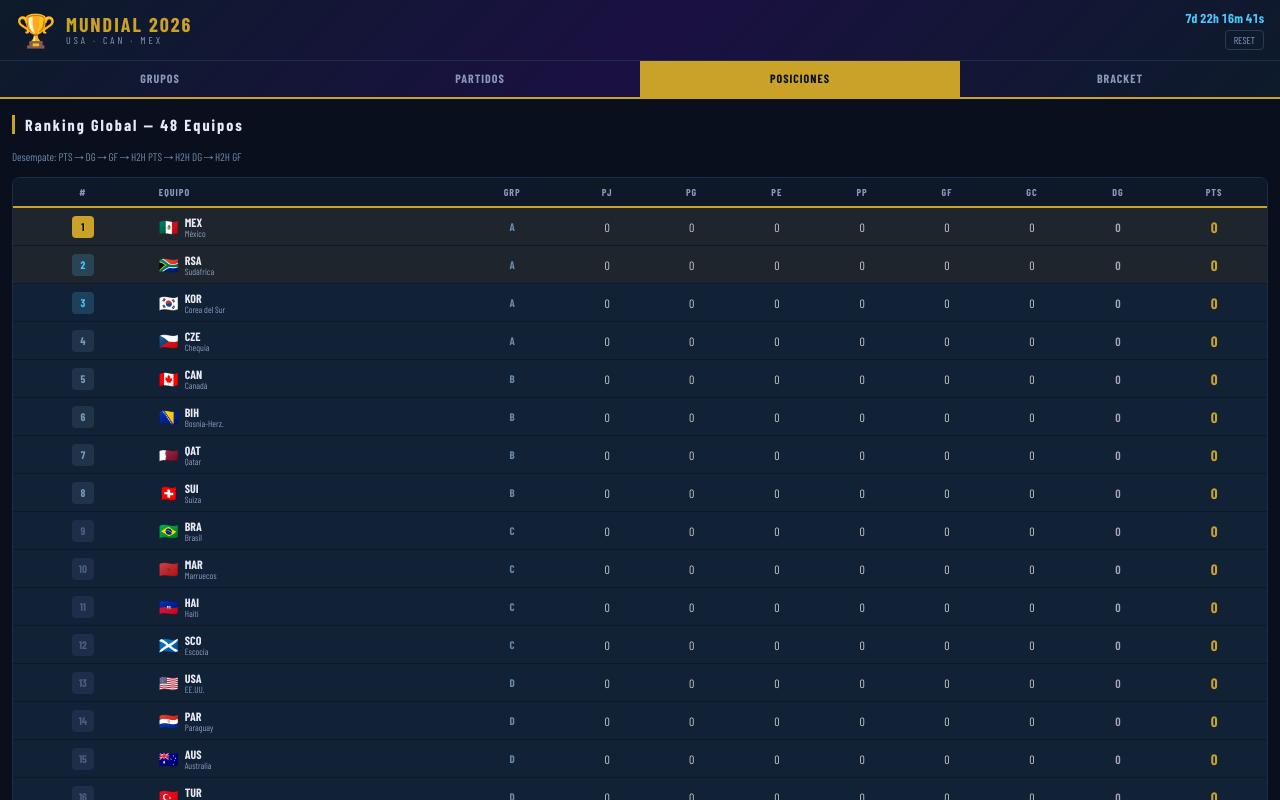
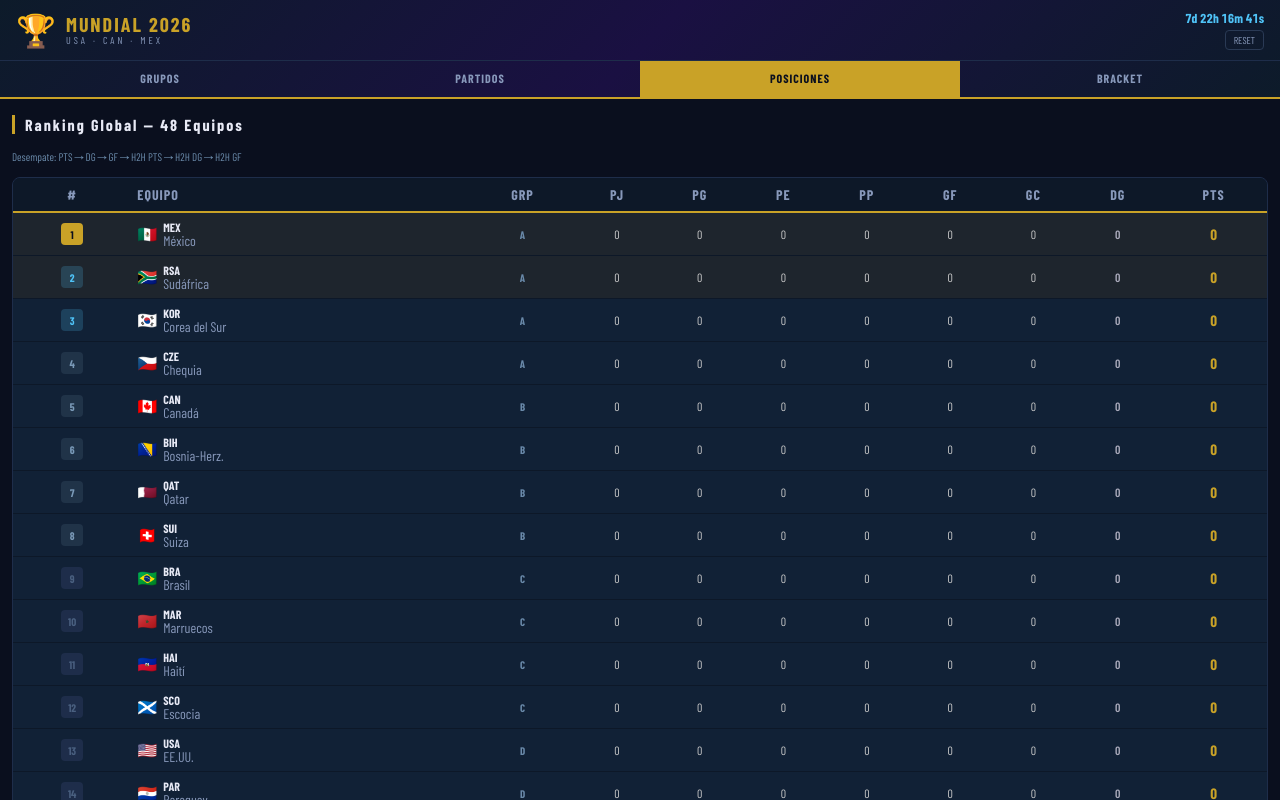
Before and after one commit to SakbeConsultores/Mundial, a React (Vite) app: page / in a window 1280 px wide. Both pictures are taken after a click on the button "POSICIONES". Shown: the top 800 px of the page. Built offline with nearby package versions, Linux system fonts and the light colour scheme; a web font is replaced by a local one.

Commit message:
Update App.jsx

```diff
--- a/src/App.jsx
+++ b/src/App.jsx
@@ -686,9 +686,9 @@ export default function App() {
             </div>
             <div style={{background:"#0f1a2e",border:"1px solid #1e2d4a",borderRadius:8,overflow:"hidden"}}>
               <div style={{overflowX:"auto"}}>
-                <table style={{width:"100%",borderCollapse:"collapse",fontSize:12,minWidth:380}}>
+                <table style={{width:"100%",borderCollapse:"collapse",fontSize:16,minWidth:380}}>
                   <thead>
-                    <tr style={{borderBottom:"2px solid #c9a227",color:"#8899bb",fontSize:10,background:"#0d1828"}}>
+                    <tr style={{borderBottom:"2px solid #c9a227",color:"#8899bb",fontSize:14,background:"#0d1828"}}>
                       {["#","EQUIPO","GRP","PJ","PG","PE","PP","GF","GC","DG","PTS"].map(h=>(
                         <th key={h} style={{padding:"8px 6px",textAlign:h==="EQUIPO"?"left":"center",whiteSpace:"nowrap",letterSpacing:1}}>{h}</th>
                       ))}
@@ -710,7 +710,7 @@ export default function App() {
                               <span style={{fontSize:16}}>{FLAGS[row.code]}</span>
                               <div>
                                 <div style={{fontWeight:700,fontSize:12}}>{row.code}</div>
-                                <div style={{fontSize:9,color:"#8899bb",lineHeight:1}}>{TEAM_NAMES[row.code]}</div>
+                                <div style={{fontSize:14,color:"#8899bb",lineHeight:1}}>{TEAM_NAMES[row.code]}</div>
                               </div>
                             </div>
                           </td>
```
